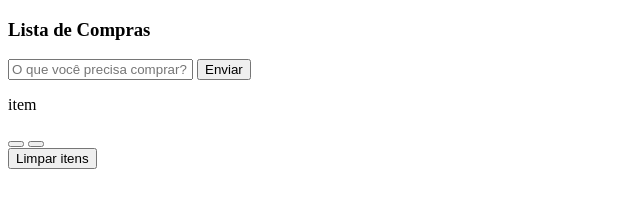
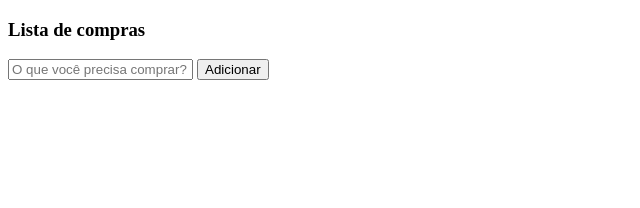
Before and after one commit to thelastklein/Lista-de-Compras, a plain HTML site: page Projeto lista de compras/index.html in a window 1280 px wide. Shown: the whole page, without its empty margins (0-640 px from the left). Drawn offline with Linux system fonts and the light colour scheme.

Commit message:
Fazendo testes

```diff
--- a/Projeto lista de compras/app.js
+++ b/Projeto lista de compras/app.js
@@ -0,0 +1,14 @@
+let imputCompras = document.getElementById("compras");
+
+
+
+
+
+
+
+function adicionar() {
+
+    let lista = document.getElementById("lista");
+    lista.insertAdjacentHTML('afterbegin',`<p> ${imputCompras.value} </p>`);
+
+}
--- a/Projeto lista de compras/index.html
+++ b/Projeto lista de compras/index.html
@@ -4,45 +4,19 @@
     <meta charset="UTF-8">
     <meta http-equiv="X-UA-Compatible" content="IE=edge">
     <meta name="viewport" content="width=device-width, initial-scale=1.0">
-    <title>Lista de compras</title>
+    <title>Lista de Compras</title>
+</head>
+<body>
 
-<link rel="stylesheet" href="style.css">
-</head>
+    <div class="container">
+        <h3>Lista de compras</h3>
+        <input type="text" id="compras" placeholder="O que você precisa comprar? ">
+        <button type="submit" class="adicionar" onclick="adicionar()" >Adicionar</button>
 
-<body>
-    <section class="section-compras">
-        <form class="form-compras">
-            <p class="alerta"></p>
-            <h3>Lista de Compras</h3>
-            <div class="div-compras">
-                <input type="text" id="compras" placeholder="O que você precisa comprar?">
-                <button type="submit" class="enviar" >Enviar</button>
-            </div>
-        </form>
-
-        <div class="conteiner">
-            <div class="lista">
-                <article class="item">
-                    <p class="titulo">item</p>
-                    <div class="containerbotao">
-                        <button type="button" class="editar"></button>
-                        <button type="button" class="deletar"></button>
-                    </div>
-
-                </article>
-
-            </div>
-            <button type="button" class="limpar">Limpar itens</button>
-        </div>
-
-
-
-
-
-    </section>
-
-
-
+    </div>
+    <div id="lista">
+        <p id=teste></p>
+    </div>
 
 
 
```
